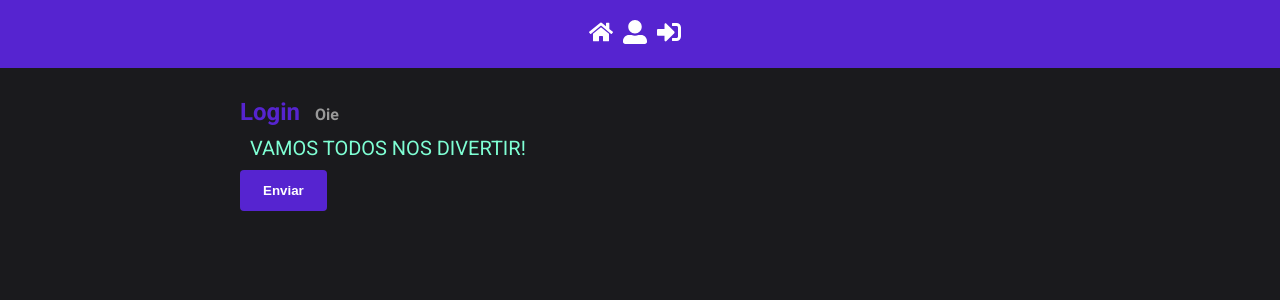
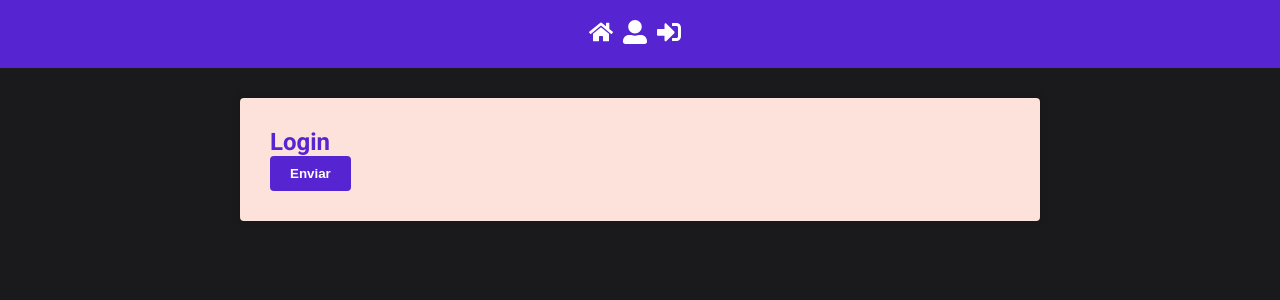
Before and after one commit to Furiuss/api-escola-front, a React (Vite) app: page / in a window 1280 px wide. Shown: the top 300 px of the page. Built offline with nearby package versions, Linux system fonts and the light colour scheme.

Commit message:
add/setup: add and setup react router dom

```diff
--- a/package.json
+++ b/package.json
@@ -12,6 +12,7 @@
     "react": "^18.2.0",
     "react-dom": "^18.2.0",
     "react-icons": "^4.4.0",
+    "react-router-dom": "^6.3.0",
     "styled-components": "^5.3.5"
   },
   "devDependencies": {
--- a/src/App.jsx
+++ b/src/App.jsx
@@ -1,14 +1,14 @@
 import React from 'react';
+import { Outlet } from 'react-router-dom';
 import { Header } from './components/Header';
-import { Login } from './pages/Login';
-import GlobalStyle from './styles/GlobalStyles';
+import GlobalStyles from './styles/GlobalStyles';
 
 function App() {
   return (
-    <div>
+    <div className="App">
       <Header />
-      <Login />
-      <GlobalStyle />
+      <GlobalStyles />
+      <Outlet />
     </div>
   );
 }
--- a/src/main.jsx
+++ b/src/main.jsx
@@ -1,9 +1,20 @@
-import React from "react";
-import ReactDOM from "react-dom/client";
-import App from "./App";
+import React from 'react';
+import ReactDOM from 'react-dom/client';
+import { BrowserRouter, Route, Routes } from 'react-router-dom';
 
-ReactDOM.createRoot(document.getElementById("root")).render(
+import App from './App';
+import Login from './pages/Login';
+import Page404 from './pages/Page404';
+
+ReactDOM.createRoot(document.getElementById('root')).render(
   <React.StrictMode>
-    <App />
+    <BrowserRouter>
+      <Routes>
+        <Route element={<App />}>
+          <Route path="/" element={<Login />} />
+          <Route path="*" element={<Page404 />} />
+        </Route>
+      </Routes>
+    </BrowserRouter>
   </React.StrictMode>
 );
--- a/src/pages/Login/index.jsx
+++ b/src/pages/Login/index.jsx
@@ -1,16 +1,12 @@
 import React from 'react';
 
 import { Container } from '../../styles/GlobalStyles';
-import { Title, Paragrafo } from './styled';
+import { Title } from './styled';
 
-export function Login() {
+export default function Login() {
   return (
     <Container>
-      <Title>
-        Login
-        <small>Oie</small>
-      </Title>
-      <Paragrafo>VAMOS TODOS NOS DIVERTIR!</Paragrafo>
+      <Title>Login</Title>
       <button type="button">Enviar</button>
     </Container>
   );
--- a/src/pages/Login/styled.js
+++ b/src/pages/Login/styled.js
@@ -1,4 +1,4 @@
-import styled from "styled-components";
+import styled from 'styled-components';
 
 export const Title = styled.h2`
   small {
@@ -7,9 +7,3 @@ export const Title = styled.h2`
     color: #999;
   }
 `;
-
-export const Paragrafo = styled.p`
-  color: aquamarine;
-  font-size: 20px;
-  padding: 10px;
-`;
--- /dev/null
+++ b/src/pages/Page404/index.jsx
@@ -0,0 +1,11 @@
+import React from 'react';
+
+import { Container } from '../../styles/GlobalStyles';
+
+export default function Page404() {
+  return (
+    <Container>
+      <h1>Essa página não existe</h1>
+    </Container>
+  );
+}
--- a/src/styles/GlobalStyles.js
+++ b/src/styles/GlobalStyles.js
@@ -22,7 +22,7 @@ export default createGlobalStyle`
   button {
     cursor: pointer;
     background: ${primaryColor};
-    border: 3px solid transparent;
+    border: none;
     color: white;
     padding: 10px 20px;
     border-radius: 4px;
@@ -42,4 +42,8 @@ export default createGlobalStyle`
 export const Container = styled.section`
   max-width: 800px;
   margin: 30px auto;
+  background: #fce2db;
+  padding: 30px;
+  border-radius: 4px;
+  box-shadow: 0 0 10px rgba(0, 0, 0, 0.1);
 `;
```
Also changed, not shown: 1 other file (tests, documents, lock files or other folders).
